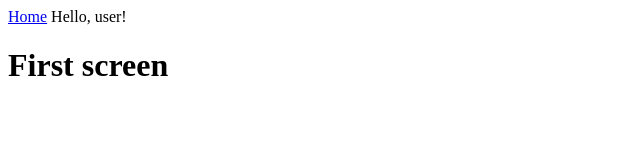
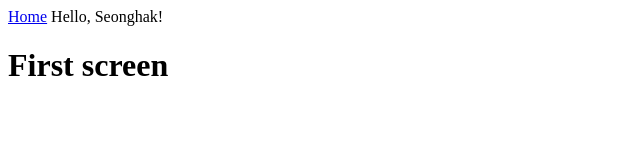
Before and after one commit to SeonghakIm/mayapp, a React (Create React App) app: page / in a window 1280 px wide. Shown: the top 160 px of the page, without its empty margins (0-640 px from the left). Built offline with nearby package versions, Linux system fonts and the light colour scheme.

Commit message:
9.2-1 props with useState

```diff
--- a/src/App.js
+++ b/src/App.js
@@ -1,10 +1,13 @@
-import React from "react";
+import React, { useState } from "react";
 import Screen from "./Screen";
 
 function App() {
+  const [user] = useState({
+    name: "Seonghak",
+  });
   return (
     <>
-      <Screen />
+      <Screen user={user} />
     </>
   );
 }
--- a/src/Header.js
+++ b/src/Header.js
@@ -1,9 +1,9 @@
 import React from "react";
 
-const Header = () => {
+const Header = ({ user }) => {
   return (
     <header>
-      <a href="#">Home</a> Hello, user!
+      <a href="#">Home</a> Hello, {user.name}!
     </header>
   );
 };
--- a/src/Screen.js
+++ b/src/Screen.js
@@ -1,10 +1,10 @@
 import React from "react";
 import Header from "./Header";
 
-const Screen = () => {
+const Screen = ({ user }) => {
   return (
     <div>
-      <Header />
+      <Header user={user} />
       <h1>First screen</h1>
     </div>
   );
```
Also changed, not shown: 2 other files (tests, documents, lock files or other folders).
